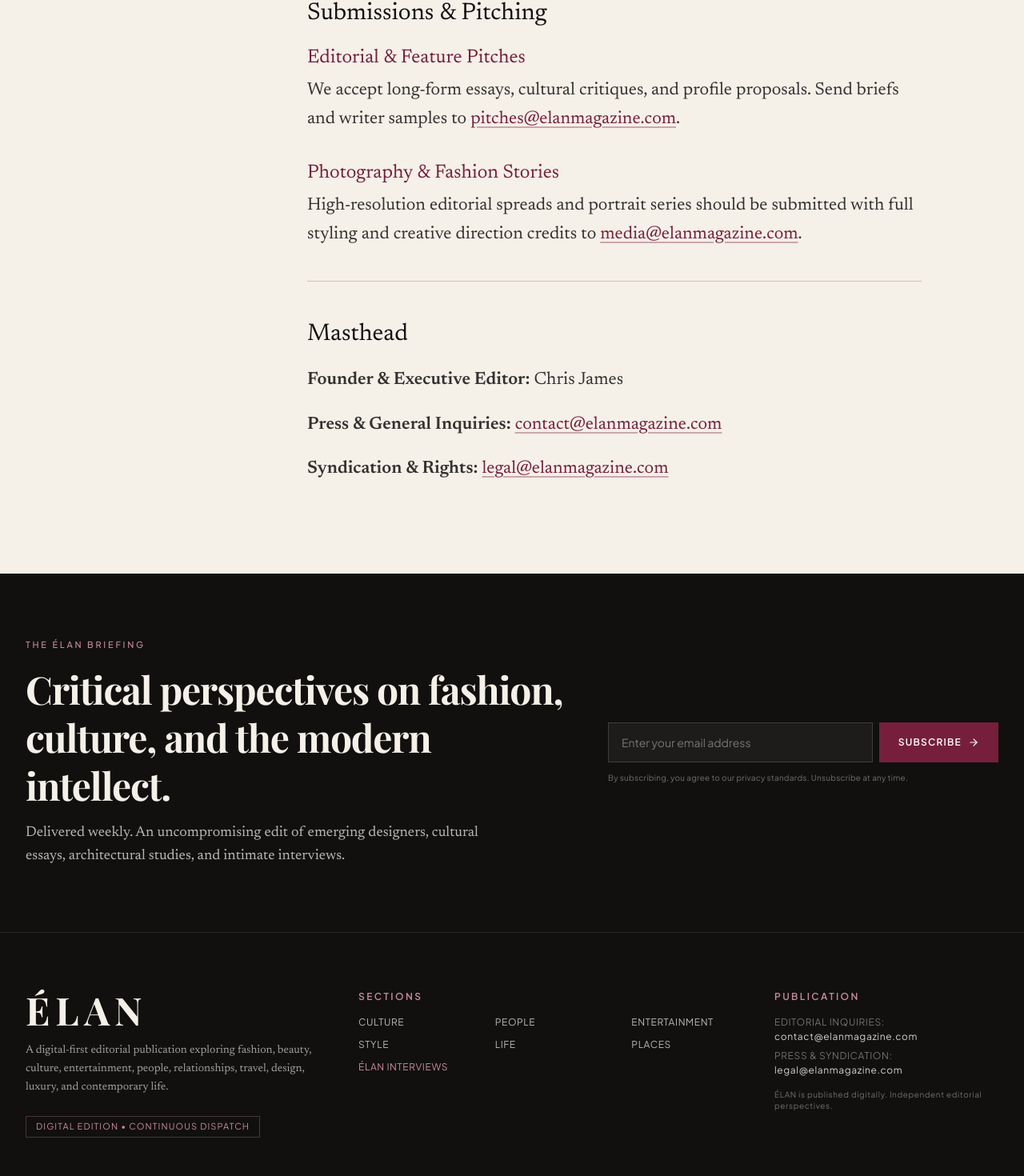
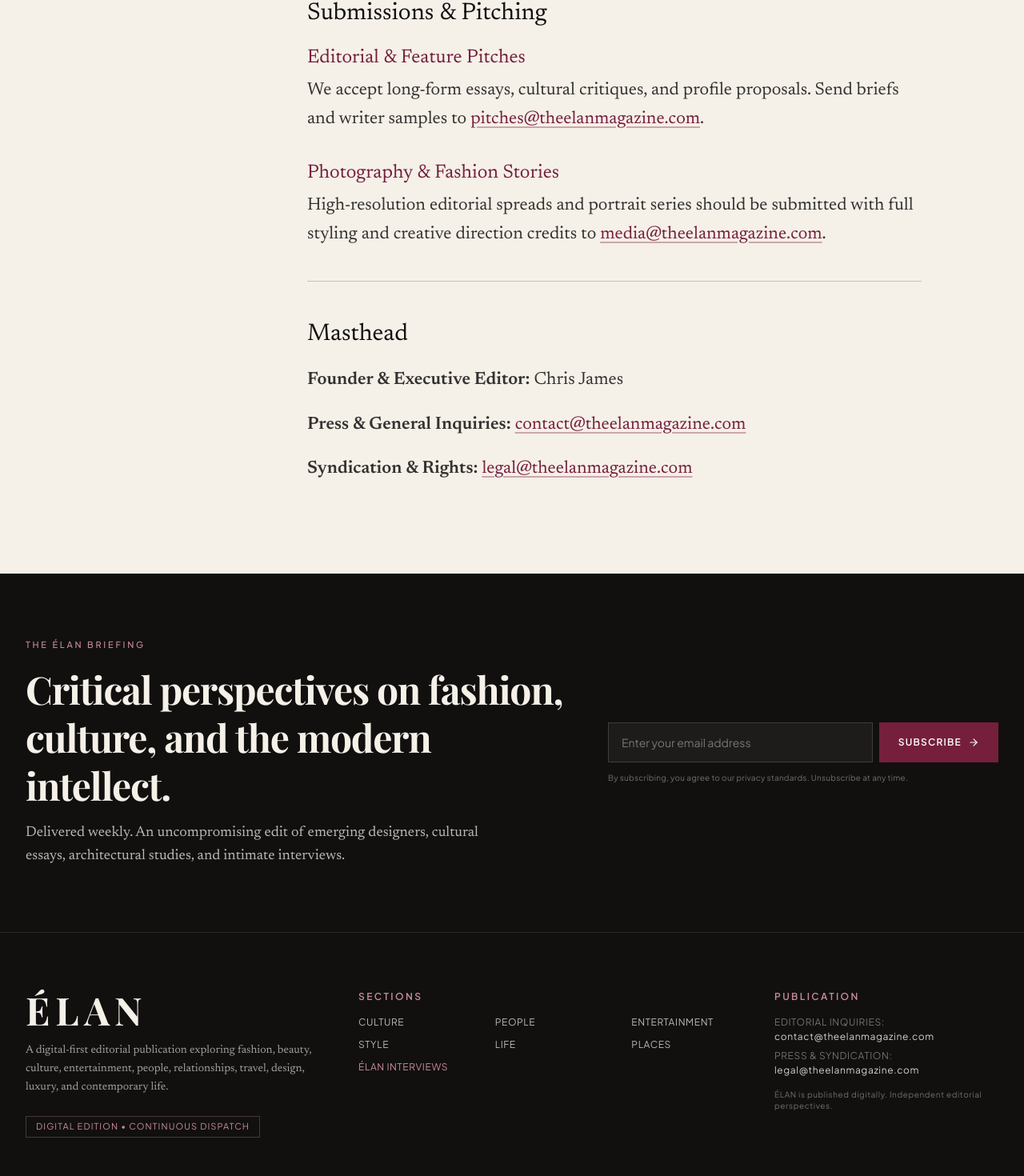
Before and after one commit to chrisjameso7/elan-magazine, a Next.js app: page /about in a window 1280 px wide. Shown: the part 1668-3138 px from the top of the page at 80% size. Built offline with nearby package versions, Linux system fonts and the light colour scheme.

Commit message:
Correct publication email domain to theelanmagazine.com

```diff
--- a/src/app/(frontend)/about/page.tsx
+++ b/src/app/(frontend)/about/page.tsx
@@ -24,15 +24,15 @@
       <section className="border-y border-[#751F3D]/25 py-10">
         <h2>Submissions &amp; Pitching</h2>
         <div className="space-y-8">
-          <div><h3>Editorial &amp; Feature Pitches</h3><p>We accept long-form essays, cultural critiques, and profile proposals. Send briefs and writer samples to <a href="mailto:pitches@elanmagazine.com">pitches@elanmagazine.com</a>.</p></div>
-          <div><h3>Photography &amp; Fashion Stories</h3><p>High-resolution editorial spreads and portrait series should be submitted with full styling and creative direction credits to <a href="mailto:media@elanmagazine.com">media@elanmagazine.com</a>.</p></div>
+          <div><h3>Editorial &amp; Feature Pitches</h3><p>We accept long-form essays, cultural critiques, and profile proposals. Send briefs and writer samples to <a href="mailto:pitches@theelanmagazine.com">pitches@theelanmagazine.com</a>.</p></div>
+          <div><h3>Photography &amp; Fashion Stories</h3><p>High-resolution editorial spreads and portrait series should be submitted with full styling and creative direction credits to <a href="mailto:media@theelanmagazine.com">media@theelanmagazine.com</a>.</p></div>
         </div>
       </section>
       <section>
         <h2>Masthead</h2>
         <p><strong>Founder &amp; Executive Editor:</strong> Chris James</p>
-        <p><strong>Press &amp; General Inquiries:</strong> <a href="mailto:contact@elanmagazine.com">contact@elanmagazine.com</a></p>
-        <p><strong>Syndication &amp; Rights:</strong> <a href="mailto:legal@elanmagazine.com">legal@elanmagazine.com</a></p>
+        <p><strong>Press &amp; General Inquiries:</strong> <a href="mailto:contact@theelanmagazine.com">contact@theelanmagazine.com</a></p>
+        <p><strong>Syndication &amp; Rights:</strong> <a href="mailto:legal@theelanmagazine.com">legal@theelanmagazine.com</a></p>
       </section>
     </PublicationPage>
   );
--- a/src/app/(frontend)/privacy/page.tsx
+++ b/src/app/(frontend)/privacy/page.tsx
@@ -49,7 +49,7 @@
       <section>
         <h2>7. Contact Us</h2>
         <p>For any questions regarding this Privacy Policy, please contact:</p>
-        <p><strong>Editorial Operations:</strong> <a href="mailto:contact@elanmagazine.com">contact@elanmagazine.com</a></p>
+        <p><strong>Editorial Operations:</strong> <a href="mailto:contact@theelanmagazine.com">contact@theelanmagazine.com</a></p>
       </section>
     </PublicationPage>
   );
--- a/src/app/(frontend)/terms/page.tsx
+++ b/src/app/(frontend)/terms/page.tsx
@@ -31,7 +31,7 @@
       </section>
       <section>
         <h2>5. Contact</h2>
-        <p>For syndication or legal inquiries: <a href="mailto:legal@elanmagazine.com">legal@elanmagazine.com</a></p>
+        <p>For syndication or legal inquiries: <a href="mailto:legal@theelanmagazine.com">legal@theelanmagazine.com</a></p>
       </section>
     </PublicationPage>
   );
--- a/src/components/layout/Footer.tsx
+++ b/src/components/layout/Footer.tsx
@@ -122,11 +122,11 @@
             <ul className="space-y-2 text-xs text-white/60 uppercase tracking-wider">
               <li>
                 <span className="text-white/40">Editorial Inquiries:</span>
-                <a href="mailto:contact@elanmagazine.com" className="block text-white/80 lowercase mt-0.5 hover:underline">contact@elanmagazine.com</a>
+                <a href="mailto:contact@theelanmagazine.com" className="block text-white/80 lowercase mt-0.5 hover:underline">contact@theelanmagazine.com</a>
               </li>
               <li>
                 <span className="text-white/40">Press & Syndication:</span>
-                <a href="mailto:legal@elanmagazine.com" className="block text-white/80 lowercase mt-0.5 hover:underline">legal@elanmagazine.com</a>
+                <a href="mailto:legal@theelanmagazine.com" className="block text-white/80 lowercase mt-0.5 hover:underline">legal@theelanmagazine.com</a>
               </li>
               <li className="pt-2">
                 <span className="text-[10px] text-white/40 normal-case block">
```
